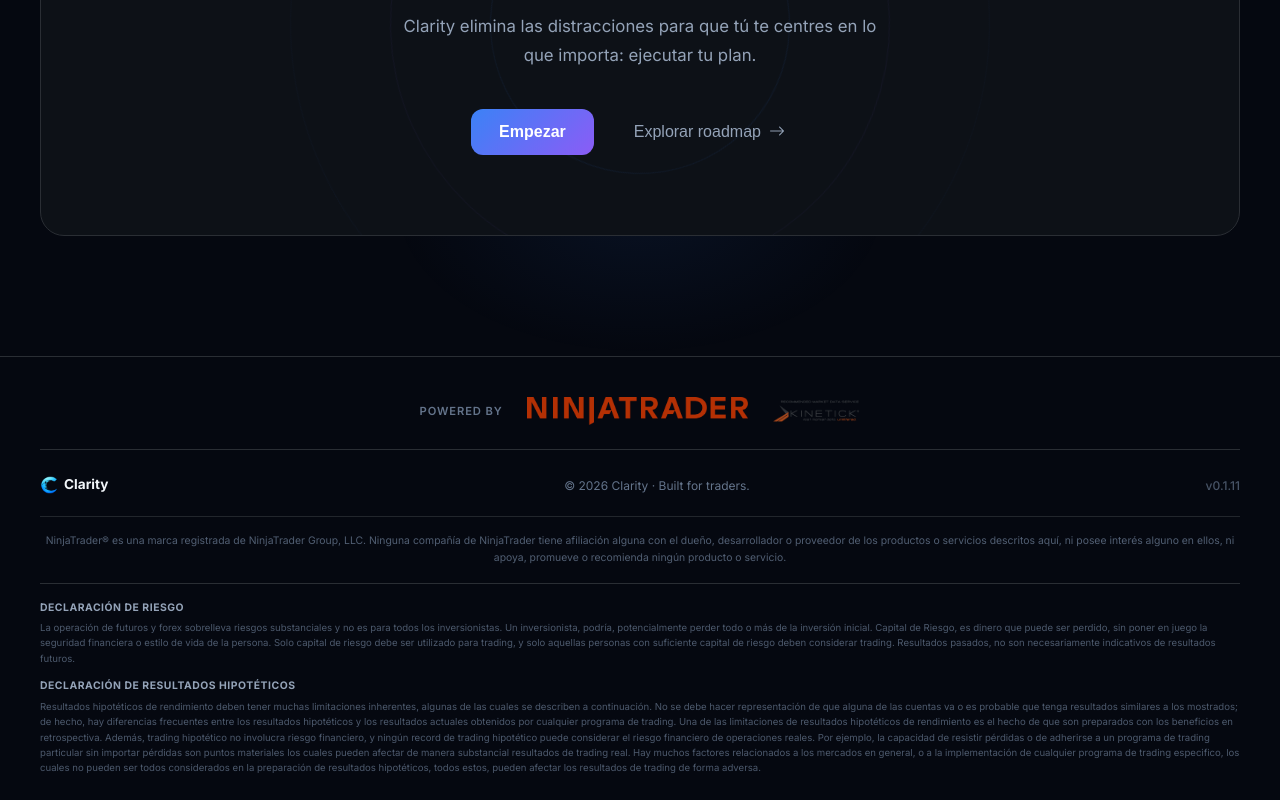
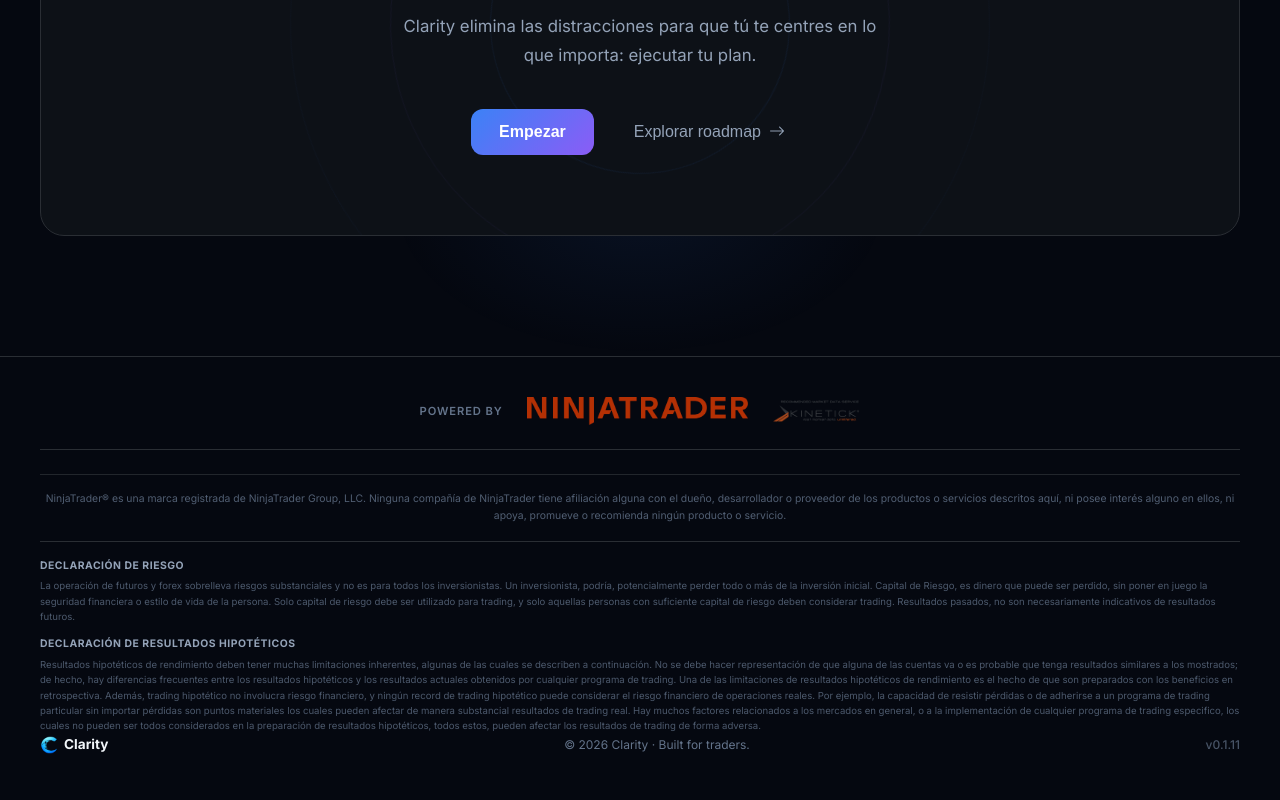
Before and after one commit to felaks03/ClarityLP, an Angular app: page / in a window 1280 px wide. Shown: the part 4508-5308 px from the top of the page. Built offline with nearby package versions, Linux system fonts and the light colour scheme.

Commit message:
fix: reorder footer elements for improved layout consistency

```diff
--- a/src/app/components/footer/footer.html
+++ b/src/app/components/footer/footer.html
@@ -11,17 +11,6 @@
           <img src="kinetick-logo.png" alt="Kinetick" class="partner-logo kt-logo">
         </a>
       </div>
-    </div>
-
-    <div class="footer-row">
-      <div class="footer-logo">
-        <img src="logo.png" alt="Clarity" width="18" height="18" style="border-radius: 4px; object-fit: contain;">
-        <span>Clarity</span>
-      </div>
-      <span class="footer-copy">&copy; {{ year }} Clarity &middot; Built for traders.</span>
-      @if (version) {
-        <span class="footer-version">v{{ version }}</span>
-      }
     </div>
 
     <!-- NinjaTrader Trademark Disclaimer -->
@@ -40,5 +29,16 @@
         <p>Resultados hipotéticos de rendimiento deben tener muchas limitaciones inherentes, algunas de las cuales se describen a continuación. No se debe hacer representación de que alguna de las cuentas va o es probable que tenga resultados similares a los mostrados; de hecho, hay diferencias frecuentes entre los resultados hipotéticos y los resultados actuales obtenidos por cualquier programa de trading. Una de las limitaciones de resultados hipotéticos de rendimiento es el hecho de que son preparados con los beneficios en retrospectiva. Además, trading hipotético no involucra riesgo financiero, y ningún record de trading hipotético puede considerar el riesgo financiero de operaciones reales. Por ejemplo, la capacidad de resistir pérdidas o de adherirse a un programa de trading particular sin importar pérdidas son puntos materiales los cuales pueden afectar de manera substancial resultados de trading real. Hay muchos factores relacionados a los mercados en general, o a la implementación de cualquier programa de trading especifico, los cuales no pueden ser todos considerados en la preparación de resultados hipotéticos, todos estos, pueden afectar los resultados de trading de forma adversa.</p>
       </div>
     </div>
+
+    <div class="footer-row">
+      <div class="footer-logo">
+        <img src="logo.png" alt="Clarity" width="18" height="18" style="border-radius: 4px; object-fit: contain;">
+        <span>Clarity</span>
+      </div>
+      <span class="footer-copy">&copy; {{ year }} Clarity &middot; Built for traders.</span>
+      @if (version) {
+        <span class="footer-version">v{{ version }}</span>
+      }
+    </div>
   </div>
 </footer>
```
